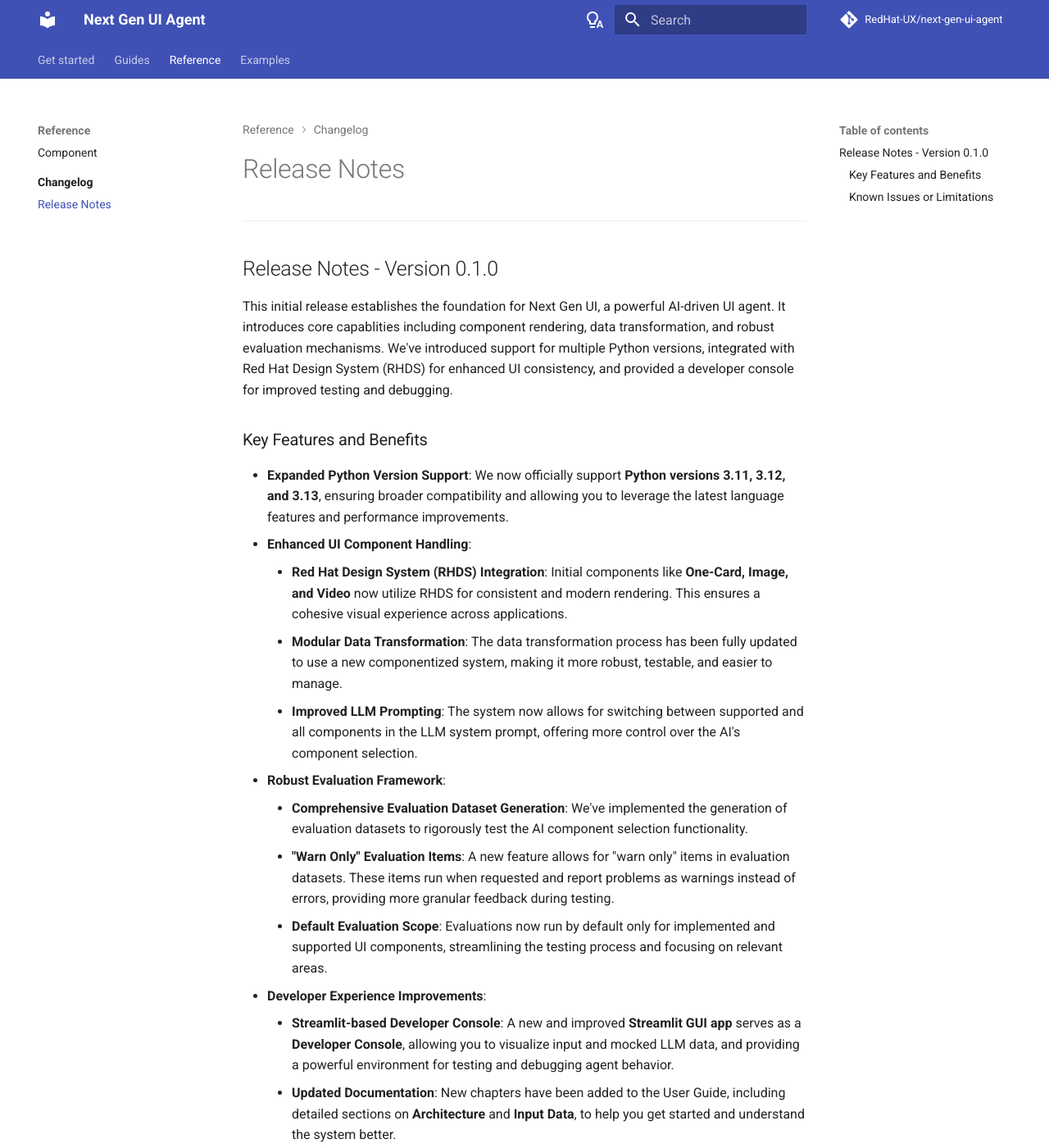
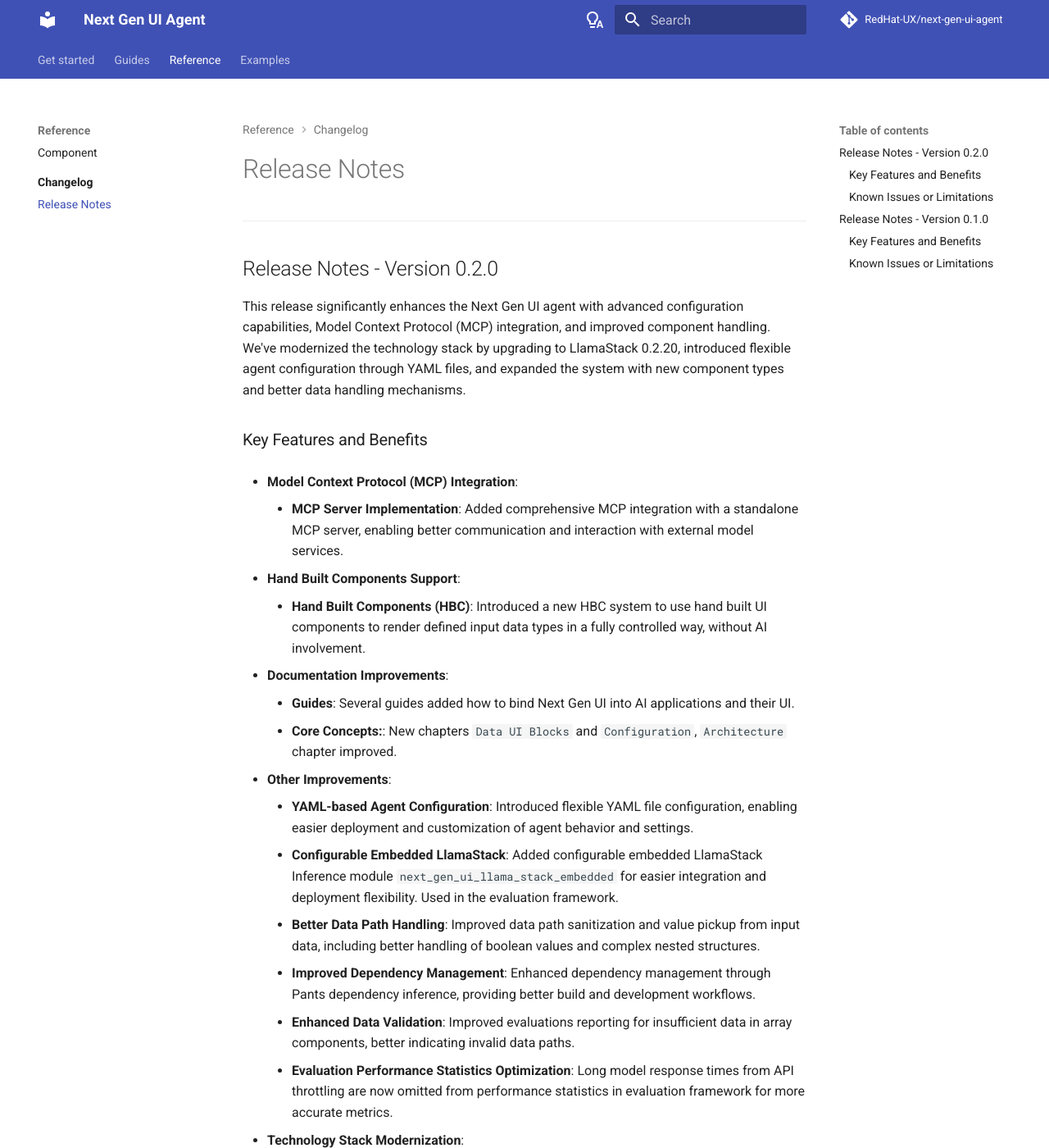
Before and after one commit to RedHat-UX/next-gen-ui-agent, an MkDocs documentation site: the page built from docs/changelog/release_notes.md, in a window 1280 px wide and 1400 px high. Shown: the whole window at 82% size. Built offline with MkDocs 1.6.1 and Material for MkDocs 9.7.7, drawn with Linux system fonts in a browser that asks for light colours; comment, search, counter and statistics services are not loaded; some of the changed text lies outside the part shown.

Commit message:
docs: release notes 0.2.0

```diff
--- a/docs/changelog/release_notes.md
+++ b/docs/changelog/release_notes.md
@@ -1,4 +1,39 @@
 # Release Notes
+
+---
+
+## Release Notes - Version 0.2.0
+
+This release significantly enhances the Next Gen UI agent with advanced configuration capabilities, Model Context Protocol (MCP) integration, and improved component handling. We've modernized the technology stack by upgrading to LlamaStack 0.2.20, introduced flexible agent configuration through YAML files, and expanded the system with new component types and better data handling mechanisms.
+
+### Key Features and Benefits
+
+* **Model Context Protocol (MCP) Integration**:
+    * **MCP Server Implementation**: Added comprehensive MCP integration with a standalone MCP server, enabling better communication and interaction with external model services.
+
+* **Hand Built Components Support**:
+    * **Hand Built Components (HBC)**: Introduced a new HBC system to use hand built UI components to render defined input data types in a fully controlled way, without AI involvement.
+
+* **Documentation Improvements**:
+    * **Guides**: Several guides added how to bind Next Gen UI into AI applications and their UI.
+    * **Core Concepts:**: New chapters `Data UI Blocks` and `Configuration`, `Architecture` chapter improved.
+
+* **Other Improvements**:
+    * **YAML-based Agent Configuration**: Introduced flexible YAML file configuration, enabling easier deployment and customization of agent behavior and settings.
+    * **Configurable Embedded LlamaStack**: Added configurable embedded LlamaStack Inference module `next_gen_ui_llama_stack_embedded` for easier integration and deployment flexibility. Used in the evaluation framework.
+    * **Better Data Path Handling**: Improved data path sanitization and value pickup from input data, including better handling of boolean values and complex nested structures.
+    * **Improved Dependency Management**: Enhanced dependency management through Pants dependency inference, providing better build and development workflows.
+    * **Enhanced Data Validation**: Improved evaluations reporting for insufficient data in array components, better indicating invalid data paths.
+    * **Evaluation Performance Statistics Optimization**: Long model response times from API throttling are now omitted from performance statistics in evaluation framework for more accurate metrics.
+
+* **Technology Stack Modernization**:
+    * **LlamaStack 0.2.20 Upgrade**: Updated to the latest LlamaStack version (0.2.20) for improved performance and new capabilities.
+    * **Python Version Support Update**: **Dropped Python 3.11 support** and now officially support  **Python 3.12 and 3.13**, focusing on the latest language features and performance improvements.
+
+
+### Known Issues or Limitations
+
+* **Python 3.11 Compatibility**: **Python 3.11 support has been dropped** in this release. Users must upgrade to Python 3.12 or 3.13 to use this version.
 
 ---
 
```
